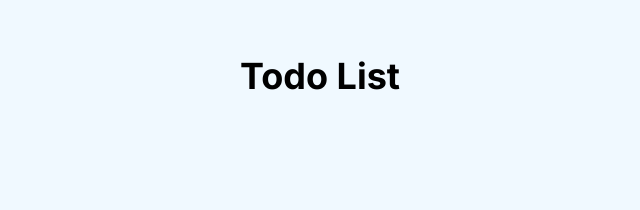
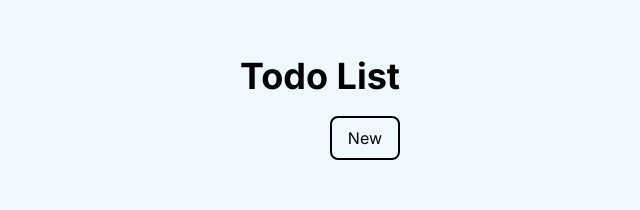
Before and after one commit to NedzadDonlagic04/nextjs-todo-list, a Next.js app: page / in a window 1280 px wide. Shown: the top 210 px of the page, without its empty margins (320-960 px from the left). Built offline with nearby package versions, Linux system fonts and the light colour scheme.

Commit message:
Added link to lead to new path and gave it basic style

```diff
--- a/app/page.tsx
+++ b/app/page.tsx
@@ -1,9 +1,13 @@
+import Link from "next/link";
+
 export default function Home() {
     return (
         <>
             <header>
                 <h1 className="text-4xl font-bold">Todo List</h1>
             </header>
+
+            <Link href='/new' className="mt-5 border-2 border-black rounded-lg px-4 py-2 float-right transition-all duration-300 ease-in-out hover:bg-sky-200 hover:translate-y-[-8px]">New</Link>
         </>
     );
 }
```
